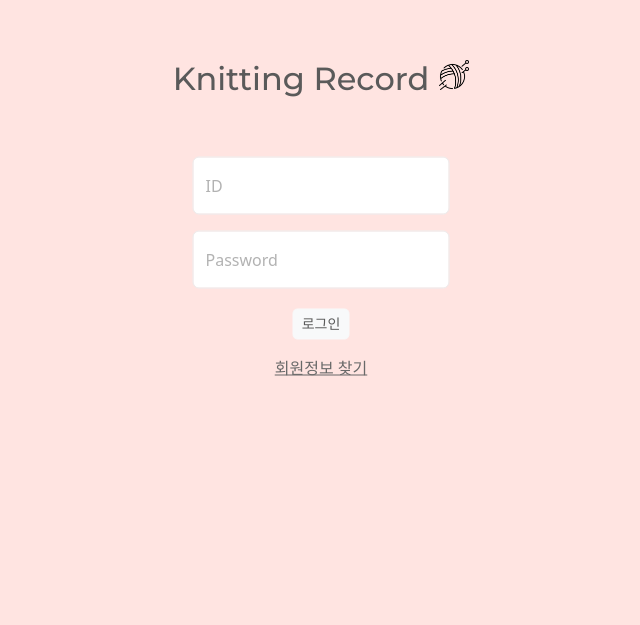
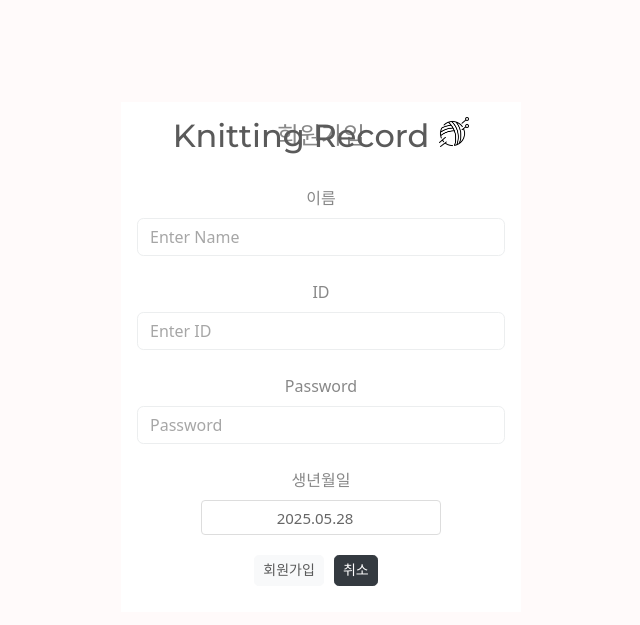
Before and after one commit to minjix/knitting_user, a React (Create React App) app in the folder src/main/frontend/: page /join in a window 1280 px wide. Shown: the part 123-748 px from the top of the page, without its empty margins (319-959 px from the left). Built offline with nearby package versions, Linux system fonts and the light colour scheme.

Commit message:
20250528 - 회원가입 화면 생성

```diff
--- a/src/main/frontend/package.json
+++ b/src/main/frontend/package.json
@@ -7,8 +7,11 @@
     "@testing-library/jest-dom": "^6.6.3",
     "@testing-library/react": "^16.3.0",
     "@testing-library/user-event": "^13.5.0",
+    "date-fns": "^4.1.0",
     "react": "^19.1.0",
+    "react-datepicker": "^8.4.0",
     "react-dom": "^19.1.0",
+    "react-router-dom": "^7.6.1",
     "react-scripts": "5.0.1",
     "web-vitals": "^2.1.4"
   },
@@ -35,5 +38,8 @@
       "last 1 firefox version",
       "last 1 safari version"
     ]
+  },
+  "devDependencies": {
+    "@types/react-datepicker": "^7.0.0"
   }
 }
--- a/src/main/frontend/src/App.css
+++ b/src/main/frontend/src/App.css
@@ -1,5 +1,7 @@
 .App {
   text-align: center;
+  background-color: #FFFAFA;
+  min-height: 100vh;
 }
 
 .App-logo {
@@ -14,19 +16,23 @@
 }
 
 .App-header {
-  background-color: #FFE4E1;
-  min-height: 100vh;
-  display: grid;
-  gap: 20px;
+  padding: 15rem 1rem;
+  display: flex;
   flex-direction: column;
   align-items: center;
   justify-content: center;
-  /* font-size: calc(10px + 2vmin);
-  color: white; */
+  position: relative;
+  z-index: 1;
+  pointer-events: none;
 }
 
 .App-link {
   color: #61dafb;
+}
+
+.App-main {
+  margin-top: 1.5rem;     /* 헤더와 본문 사이에 간격 */
+  padding: 0 1rem;         /* 좌우 여백 */
 }
 
 .title > h2 {
--- a/src/main/frontend/src/App.js
+++ b/src/main/frontend/src/App.js
@@ -1,21 +1,21 @@
 import "./App.css";
 import "./bootstrap.min.css";
+import "./css/generate_css.css";
 import Login from "./components/Login.js";
-import knittingIcon from "./icon/knitting_icon.png";
+import Layout from "./Layout.js";
+import JoinMem from "./components/JoinMem.js";
+import FindMem from "./components/FindMem.js";
+import { Routes, Route } from "react-router-dom";
 
 function App() {
   return (
-    <div className="App">
-      <header className="App-header">
-        <div className="title">
-          <h2>Knitting Record</h2>
-          <img src={knittingIcon} alt="뜨개 아이콘" />
-        </div>
-        <div>
-          <Login />
-        </div>
-      </header>
-    </div>
+    <Routes>
+      <Route element={<Layout />}>
+        <Route path="/" element={<Login />} />
+        <Route path="join" element={<JoinMem />} />
+        <Route path="find" element={<FindMem />} />
+      </Route>
+    </Routes>
   );
 }
 
--- /dev/null
+++ b/src/main/frontend/src/Layout.js
@@ -0,0 +1,20 @@
+import { Outlet } from "react-router-dom";
+import knittingIcon from "./icon/knitting_icon.png";
+
+function Layout() {
+  return (
+    <div className="App">
+      <header className="App-header">
+        <div className="title">
+          <h2>Knitting Record</h2>
+          <img src={knittingIcon} alt="뜨개 아이콘" />
+        </div>
+      </header>
+      <div className="App-main">
+        <Outlet />
+      </div>
+    </div>
+  );
+}
+
+export default Layout;
--- /dev/null
+++ b/src/main/frontend/src/components/JoinMem.js
@@ -0,0 +1,74 @@
+import Calendar from "./../module/Calendar.js";
+import { useNavigate } from "react-router-dom";
+
+function JoinMem() {
+  let navigate = useNavigate();
+
+  return (
+    <div>
+      <form className="join-form">
+        <fieldset>
+          <legend>회원가입</legend>
+          <div>
+            <label htmlFor="userName" className="form-label mt-4">
+              이름
+            </label>
+            <input
+              type="text"
+              className="form-control"
+              id="userName"
+              placeholder="Enter Name"
+            />
+          </div>
+          <div>
+            <label htmlFor="userId" className="form-label mt-4">
+              ID
+            </label>
+            <input
+              type="text"
+              className="form-control"
+              id="userId"
+              placeholder="Enter ID"
+            />
+          </div>
+          <div>
+            <label htmlFor="password" className="form-label mt-4">
+              Password
+            </label>
+            <input
+              type="password"
+              className="form-control"
+              id="password"
+              placeholder="Password"
+              autoComplete="off"
+            />
+          </div>
+          <div>
+            <label htmlFor="userName" className="form-label mt-4">
+              생년월일
+            </label>
+            <div>
+              <Calendar />
+            </div>
+          </div>
+          <div className="buttonArea">
+            <button type="button" className="btn btn-light btn-sm">
+              회원가입
+            </button>
+            <button
+              type="button"
+              className="btn btn-dark btn-sm"
+              onClick={() => {
+                navigate("/");
+              }}
+            >
+              취소
+            </button>
+          </div>
+        </fieldset>
+      </form>
+    </div>
+  );
+}
+
+export default JoinMem;
--- a/src/main/frontend/src/components/Login.js
+++ b/src/main/frontend/src/components/Login.js
@@ -1,10 +1,12 @@
-import "./../css/generate_css.css";
+import { useNavigate } from "react-router-dom";
 
 function Login() {
+  let navigate = useNavigate();
+
   return (
     <div className="container">
       <div className="child">
-        {/* <label className="form-label mt-4">Login</label> */}
+        <label className="form-label mt-4">Login</label>
         <div className="form-floating mb-3">
           <input
             type="email"
@@ -25,12 +27,28 @@ function Login() {
           <label htmlFor="floatingPassword">Password</label>
         </div>
         <div className="buttonArea">
-          <button type="button" class="btn btn-light btn-sm">
+          <button type="button" className="btn btn-light btn-sm">
             로그인
           </button>
           <br />
-          <button type="button" class="btn btn-link">
-            회원정보 찾기
+          <button
+            type="button"
+            className="btn btn-link"
+            onClick={() => {
+              navigate("/join");
+            }}
+          >
+            회원가입
+          </button>
+          /
+          <button
+            type="button"
+            className="btn btn-link"
+            onClick={() => {
+              navigate("/findMem");
+            }}
+          >
+            아이디/비밀번호 찾기
           </button>
         </div>
       </div>
--- /dev/null
+++ b/src/main/frontend/src/css/calendar.module.css
@@ -0,0 +1,14 @@
+.datePicker {
+  display: flex;
+  align-items: center;
+  border: 1px solid #ddd;
+  border-radius: 4px;
+  /* background-color: ; */
+  box-sizing: border-box;
+  width: 100%;
+  height: 35px;
+  text-align: center;
+  padding-right: 14px;
+  font-size: 15px;
+  color: #666;
+}
--- a/src/main/frontend/src/css/generate_css.css
+++ b/src/main/frontend/src/css/generate_css.css
@@ -1,8 +1,3 @@
-.container {
-  /* 설정 */
-  /* position: relative; */
-}
-
 .child {
   /* 상하좌우 정중앙 정렬하기 */
   position: absolute;
@@ -17,4 +12,17 @@
 
 .buttonArea > button {
     margin-bottom: 10px;
+    margin-right: 10px;
 }
+
+.join-form {
+  margin-top: 5rem;
+  padding: 1rem 1rem;         /* 좌우 여백 */
+  background: #fff;        /* 필요하면 본문 배경색 지정 */
+  width: 400px;
+  /* 상하좌우 정중앙 정렬하기 */
+  position: absolute;
+  top: 50%;
+  left: 50%;
+  transform: translate(-50%, -50%);
+}
--- a/src/main/frontend/src/index.js
+++ b/src/main/frontend/src/index.js
@@ -1,13 +1,16 @@
-import React from 'react';
-import ReactDOM from 'react-dom/client';
-import './index.css';
-import App from './App';
-import reportWebVitals from './reportWebVitals';
+import React from "react";
+import ReactDOM from "react-dom/client";
+import "./index.css";
+import App from "./App";
+import reportWebVitals from "./reportWebVitals";
+import { BrowserRouter } from "react-router-dom";
 
-const root = ReactDOM.createRoot(document.getElementById('root'));
+const root = ReactDOM.createRoot(document.getElementById("root"));
 root.render(
   <React.StrictMode>
-    <App />
+    <BrowserRouter>
+      <App />
+    </BrowserRouter>
   </React.StrictMode>
 );
 
--- /dev/null
+++ b/src/main/frontend/src/module/Calendar.js
@@ -0,0 +1,22 @@
+import DatePicker from "react-datepicker";
+import "react-datepicker/dist/react-datepicker.css";
+import { useState } from "react";
+import styles from "./../css/calendar.module.css";
+
+function Calendar() {
+  const [selectedDate, setSelectedDate] = useState(new Date());
+
+  return (
+    <DatePicker
+      dateFormat="yyyy.MM.dd" // 날짜 형태
+      shouldCloseOnSelect // 날짜를 선택하면 datepicker가 자동으로 닫힘
+      minDate={new Date("2000-01-01")} // minDate 이전 날짜 선택 불가
+      maxDate={new Date()} // maxDate 이후 날짜 선택 불가
+      selected={selectedDate}
+      onChange={(date) => setSelectedDate(date)}
+      className={styles.datePicker}
+    />
+  );
+}
+
+export default Calendar;
```
Also changed, not shown: src/main/frontend/src/components/FindMem.js (added), 1 other file (tests, documents, lock files or other folders).
